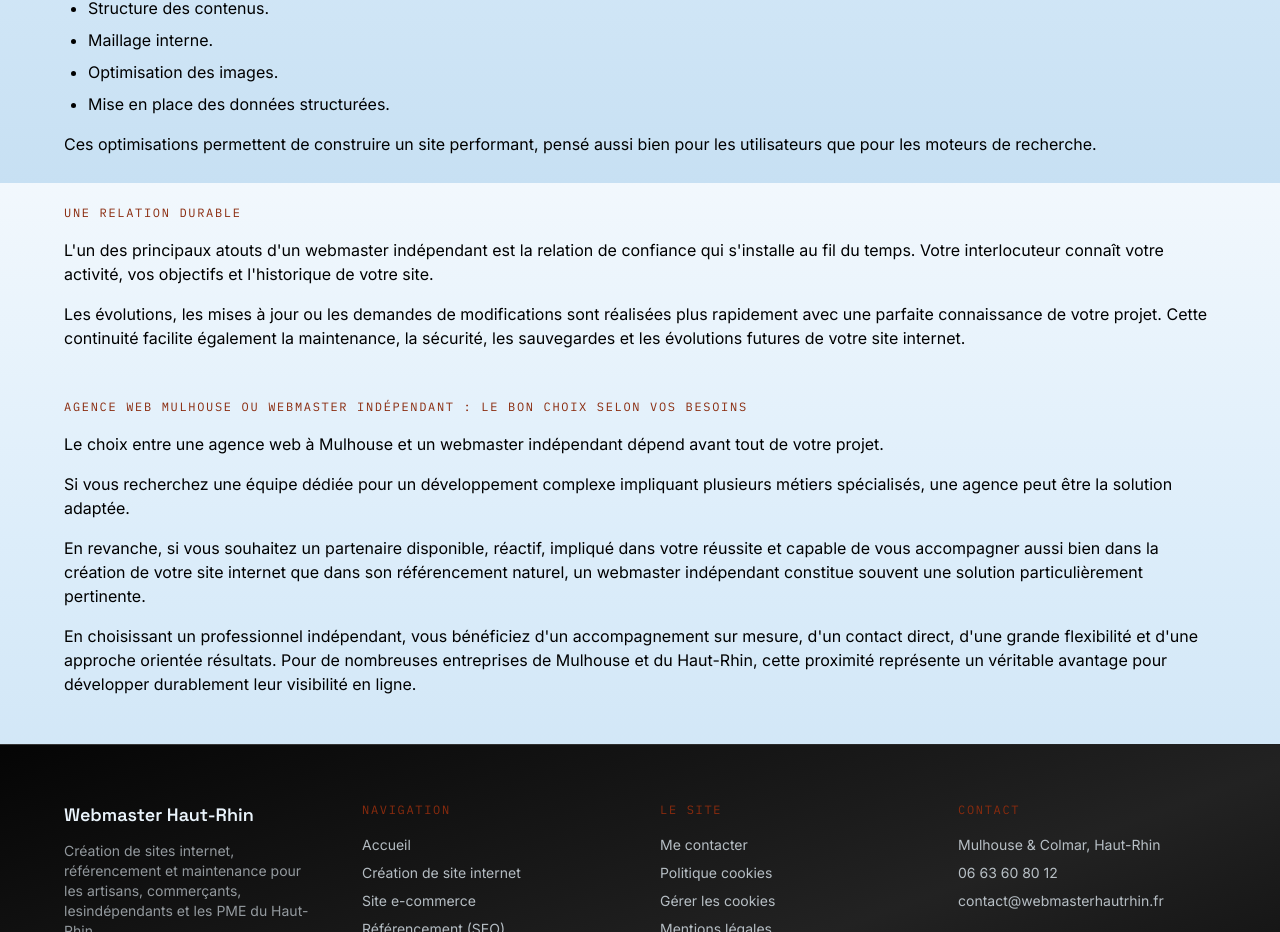
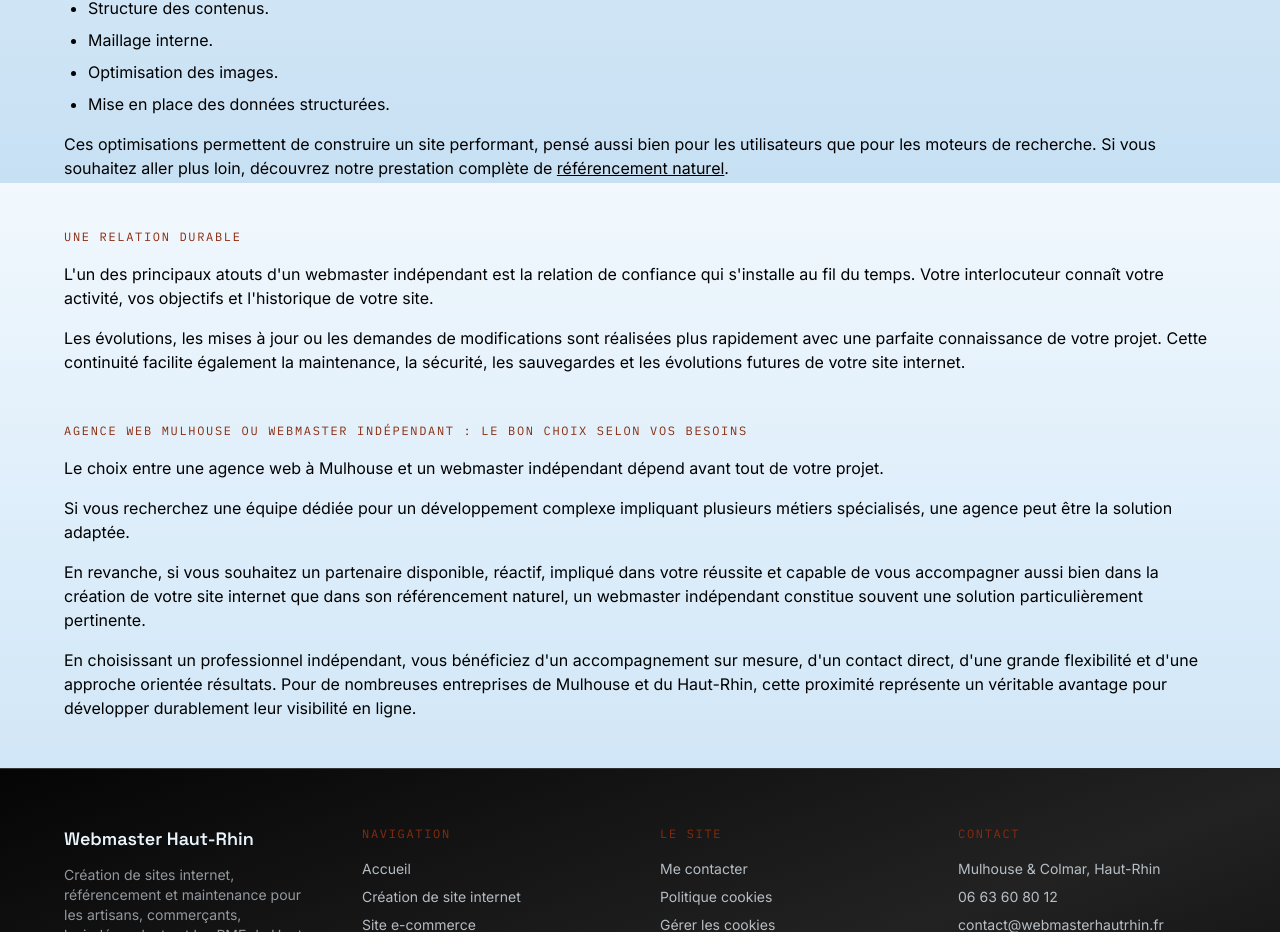
Before and after one commit to WebaHR/webmasterhautrhin.fr, a Next.js app: page /agence-web-mulhouse in a window 1280 px wide. Shown: the part 1417-2349 px from the top of the page. Built offline with nearby package versions, Linux system fonts and the light colour scheme.

Commit message:
Enhance content with SEO service link
Added a link to the complete SEO service in the text.

```diff
--- a/app/agence-web-mulhouse/page.tsx
+++ b/app/agence-web-mulhouse/page.tsx
@@ -250,9 +250,18 @@ export default function AgenceWebMulhouse() {
         </ul>
 
         <p>
-          Ces optimisations permettent de construire un site performant, pensé
-          aussi bien pour les utilisateurs que pour les moteurs de recherche.
-        </p>
+  Ces optimisations permettent de construire un site performant, pensé
+  aussi bien pour les utilisateurs que pour les moteurs de recherche.
+
+  Si vous souhaitez aller plus loin, découvrez notre prestation complète de{" "}
+  <Link
+    href="/referencement-naturel"
+    className="text-primary underline hover:no-underline"
+  >
+    référencement naturel
+  </Link>
+  .
+</p>
       </section>
 
       <section className="flex flex-col gap-4">
```
